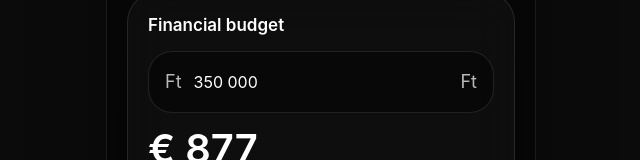
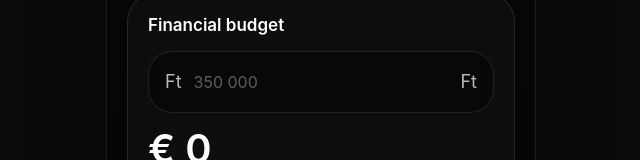
Before and after one commit to csillagingatlan1-ux/landing, a Next.js app: page /step3 in a window 1280 px wide. Shown: the part 260-420 px from the top of the page, without its empty margins (319-959 px from the left). Built offline with nearby package versions, Linux system fonts and the light colour scheme; no server answers.

Commit message:
step3 reset Ft field

```diff
--- a/src/app/step3/page.tsx
+++ b/src/app/step3/page.tsx
@@ -33,7 +33,7 @@ export default function Page() {
   const [step1Data, setStep1Data] = useState<Step1Data | null>(null);
   const [step2Data, setStep2Data] = useState<Step2Data | null>(null);
 
-  const [budgetHuf, setBudgetHuf] = useState("350000");
+  const [budgetHuf, setBudgetHuf] = useState("");
   const [eurRate, setEurRate] = useState<number>(399);
   const [rateDate, setRateDate] = useState("");
   const [isLoadingRate, setIsLoadingRate] = useState(true);
@@ -52,6 +52,8 @@ export default function Page() {
       setStep1Data(null);
       setStep2Data(null);
     }
+
+    setBudgetHuf("");
   }, []);
 
   useEffect(() => {
@@ -158,6 +160,7 @@ export default function Page() {
 
     if (typeof window !== "undefined") {
       window.open(whatsappUrl, "_blank", "noopener,noreferrer");
+
       window.localStorage.setItem(
         "landingStep3",
         JSON.stringify({
```
Also changed, not shown: qr kód.png (added).
